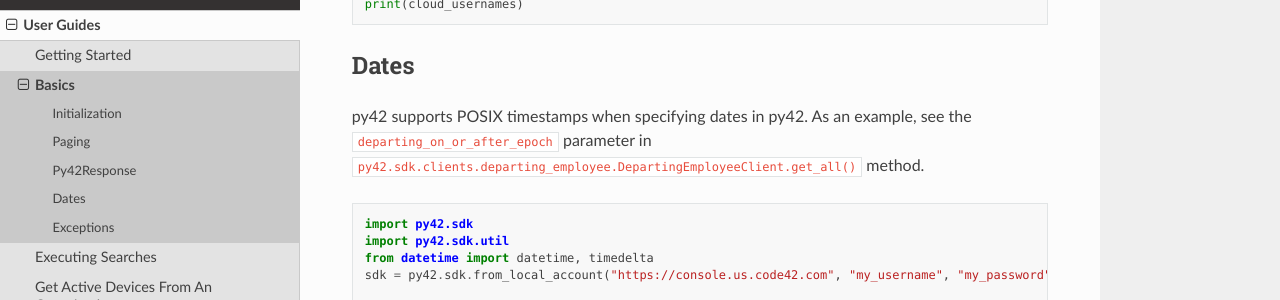
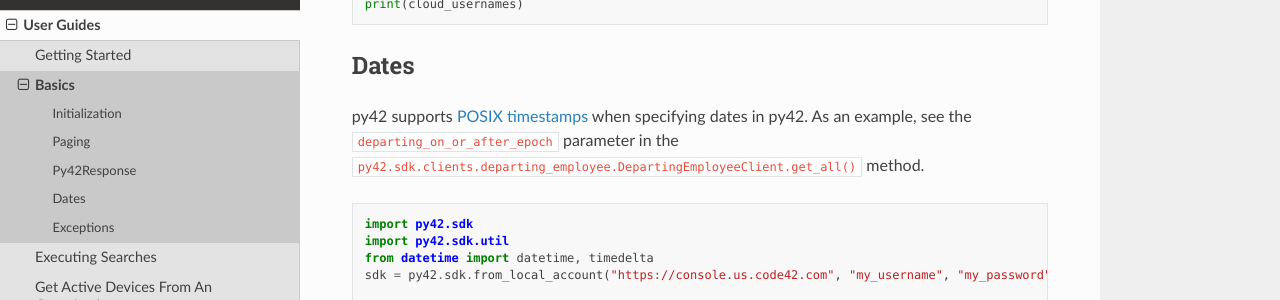
Before and after one commit to code42/py42, a Sphinx documentation site: the page built from docs/userguides/basics.md, in a window 1280 px wide and 900 px high, scrolled down 1573 px. Shown: the part 151-451 px from the top of the window. Built offline with Sphinx 7.4.7 and the Read the Docs theme 2.0.0, drawn with Linux system fonts in a browser that asks for light colours; the version number is read from the project's files by our own code.

Commit message:
Revision

````diff
--- a/docs/userguides/basics.md
+++ b/docs/userguides/basics.md
@@ -70,8 +70,9 @@ print(cloud_usernames)
 
 ## Dates
 
-py42 supports POSIX timestamps when specifying dates in py42. As an example, see the `departing_on_or_after_epoch`
-parameter in `py42.sdk.clients.departing_employee.DepartingEmployeeClient.get_all()` method.
+py42 supports [POSIX timestamps](https://en.wikipedia.org/wiki/Unix_time) when specifying dates in py42.
+As an example, see the `departing_on_or_after_epoch` parameter in the
+`py42.sdk.clients.departing_employee.DepartingEmployeeClient.get_all()` method.
 ```python
 import py42.sdk
 import py42.sdk.util
````
Also changed, not shown: docs/userguides/gettingstarted.md (+2 -2 lines).
